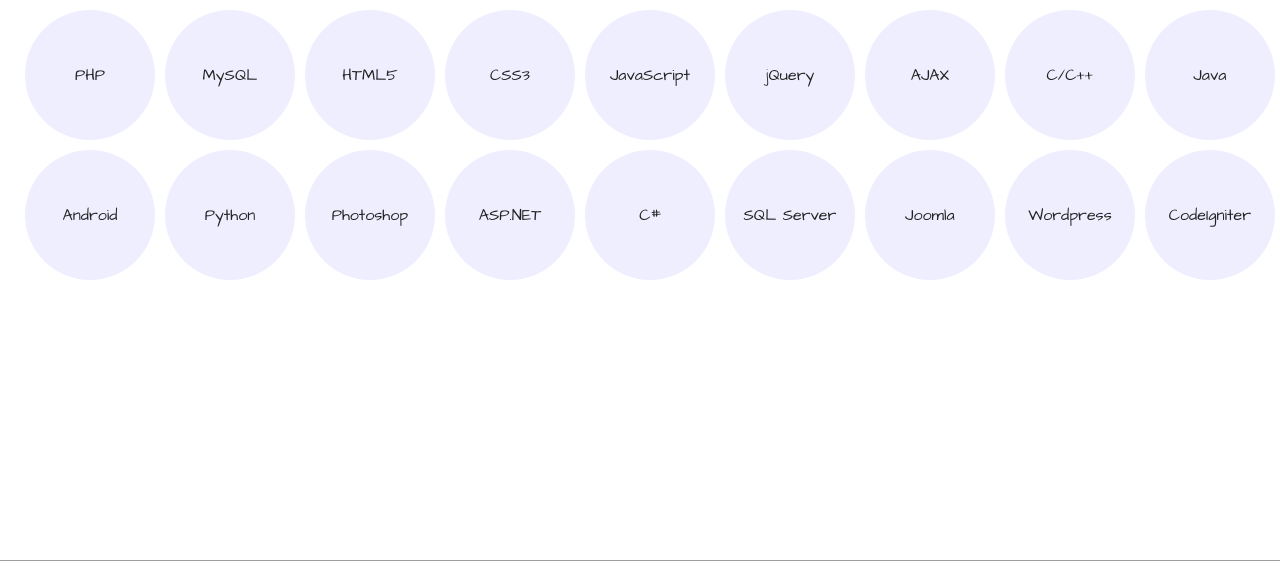
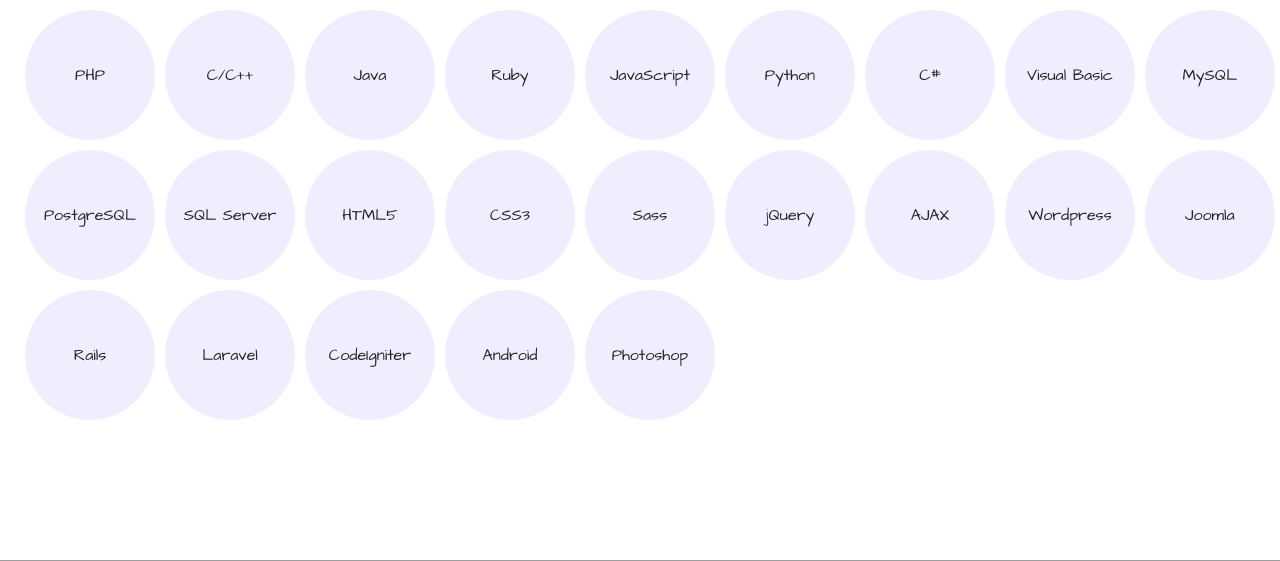
Before and after one commit to markmorcos/markmorcos, a PHP site: page / in a window 1280 px wide. Shown: the part 3722-4283 px from the top of the page. Run offline with PHP 8.4, Linux system fonts and the light colour scheme; grey boxes are pictures that could not be loaded.

Commit message:
Modified skills

```diff
--- a/index.php
+++ b/index.php
@@ -78,23 +78,28 @@
     <section>
       <ul class="csv row">
         <li class="columns large-1 small-3"><span>PHP</span></li>
+        <li class="columns large-1 small-3"><span>C/C++</span></li>
+        <li class="columns large-1 small-3"><span>Java</span></li>
+        <li class="columns large-1 small-3"><span>Ruby</span></li>
+        <li class="columns large-1 small-3"><span>JavaScript</span></li>
+        <li class="columns large-1 small-3"><span>Python</span></li>
+        <li class="columns large-1 small-3"><span>C#</span></li>
+        <li class="columns large-1 small-3"><span>Visual Basic</span></li>
         <li class="columns large-1 small-3"><span>MySQL</span></li>
+        <li class="columns large-1 small-3"><span>PostgreSQL</span></li>
+        <li class="columns large-1 small-3"><span>SQL Server</span></li>
         <li class="columns large-1 small-3"><span>HTML5</span></li>
         <li class="columns large-1 small-3"><span>CSS3</span></li>
-        <li class="columns large-1 small-3"><span>JavaScript</span></li>
+        <li class="columns large-1 small-3"><span>Sass</span></li>
         <li class="columns large-1 small-3"><span>jQuery</span></li>
         <li class="columns large-1 small-3"><span>AJAX</span></li>
-        <li class="columns large-1 small-3"><span>C/C++</span></li>
-        <li class="columns large-1 small-3"><span>Java</span></li>
+        <li class="columns large-1 small-3"><span>Wordpress</span></li>
+        <li class="columns large-1 small-3"><span>Joomla</span></li>
+        <li class="columns large-1 small-3"><span>Rails</span></li>
+        <li class="columns large-1 small-3"><span>Laravel</span></li>
+        <li class="columns large-1 small-3"><span>CodeIgniter</span></li>
         <li class="columns large-1 small-3"><span>Android</span></li>
-        <li class="columns large-1 small-3"><span>Python</span></li>
         <li class="columns large-1 small-3"><span>Photoshop</span></li>
-        <li class="columns large-1 small-3"><span>ASP.NET</span></li>
-        <li class="columns large-1 small-3"><span>C#</span></li>
-        <li class="columns large-1 small-3"><span>SQL Server</span></li>
-        <li class="columns large-1 small-3"><span>Joomla</span></li>
-        <li class="columns large-1 small-3"><span>Wordpress</span></li>
-        <li class="columns large-1 small-3"><span>CodeIgniter</span></li>
       </ul>
     </section>
     <h1 id="languages">Languages</h1>
```
